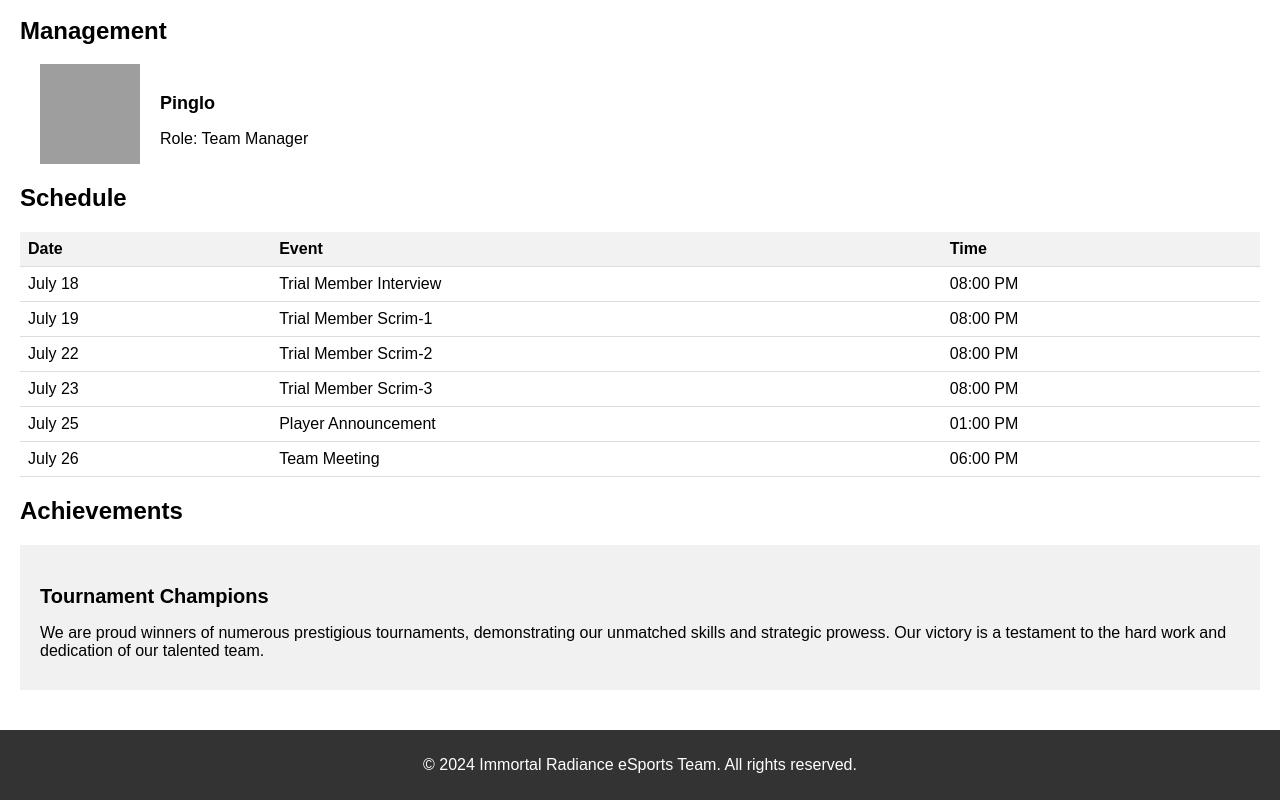
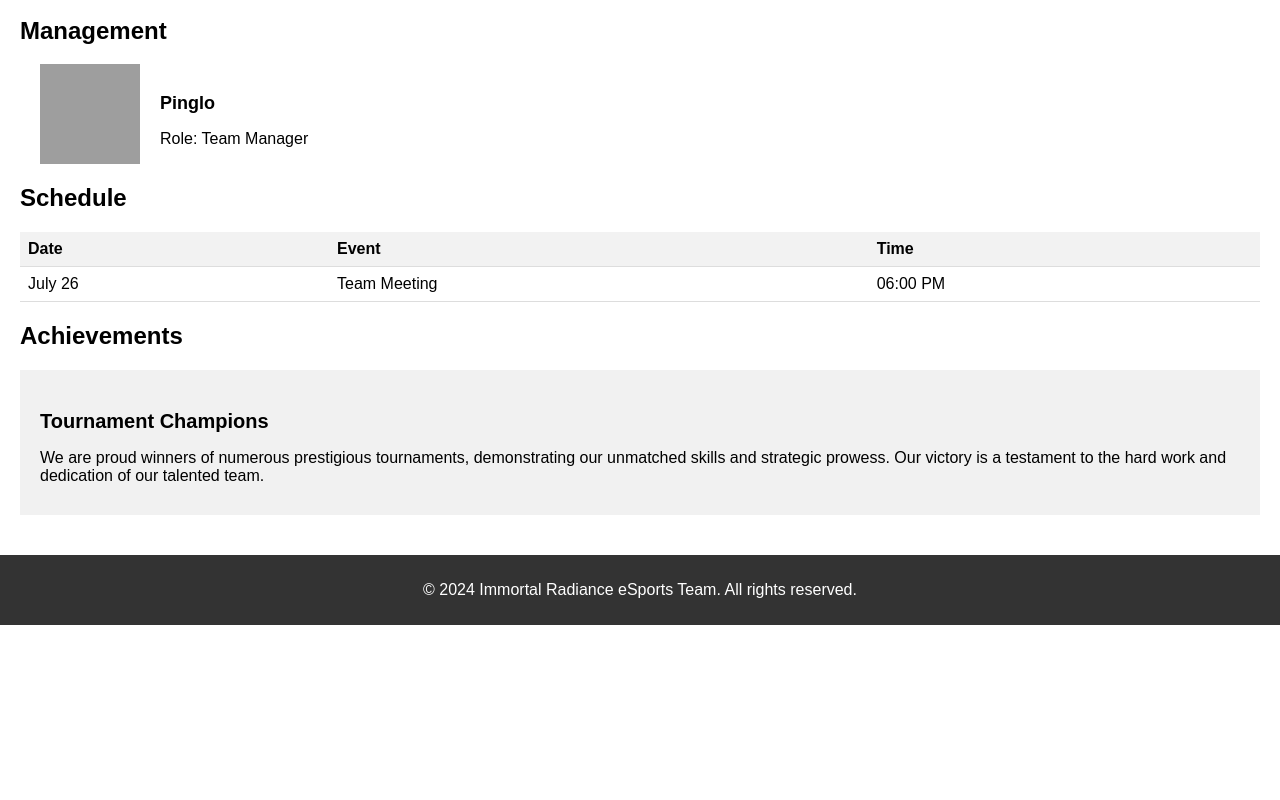
Before and after one commit to ImanuelRava/Immortal-Radiance, a plain HTML site: page index.html in a window 1280 px wide. Shown: the part 1003-1803 px from the top of the page. After the commit the page ends 1628 px from the top, so only its background shows below. Drawn offline with Linux system fonts and the light colour scheme; grey boxes are pictures that could not be loaded.

Commit message:
Update index.html

```diff
--- a/index.html
+++ b/index.html
@@ -191,31 +191,6 @@
         <th>Time</th>
       </tr>
       <tr>
-        <td>July 18</td>
-        <td>Trial Member Interview</td>
-        <td>08:00 PM</td>
-      </tr>
-      <tr>
-        <td>July 19</td>
-        <td>Trial Member Scrim-1</td>
-        <td>08:00 PM</td>
-      </tr>
-      <tr>
-        <td>July 22</td>
-        <td>Trial Member Scrim-2</td>
-        <td>08:00 PM</td>
-      </tr>
-      <tr>
-        <td>July 23</td>
-        <td>Trial Member Scrim-3</td>
-        <td>08:00 PM</td>
-      </tr>
-      <tr>
-        <td>July 25</td>
-        <td>Player Announcement</td>
-        <td>01:00 PM</td>
-      </tr>
-      <tr>
         <td>July 26</td>
         <td>Team Meeting</td>
         <td>06:00 PM</td>
```
